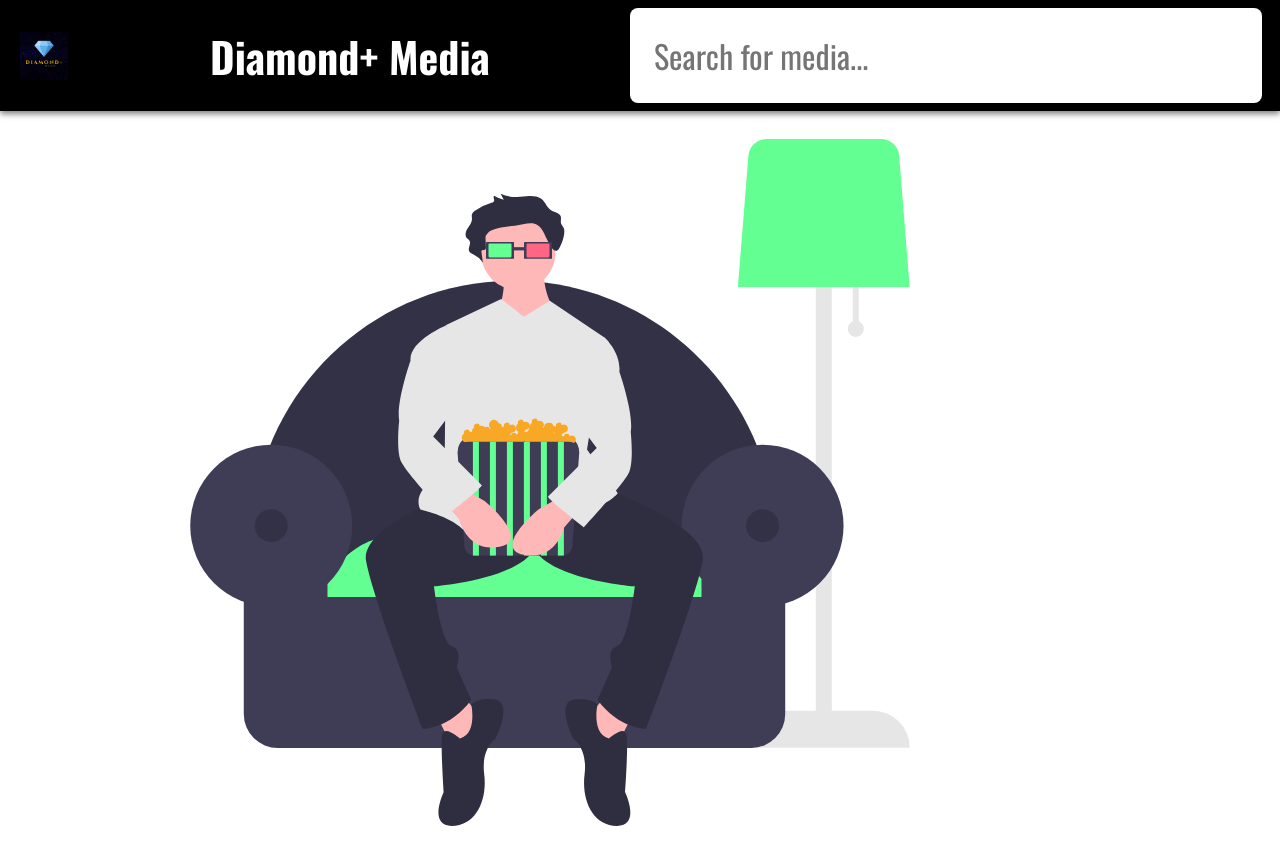
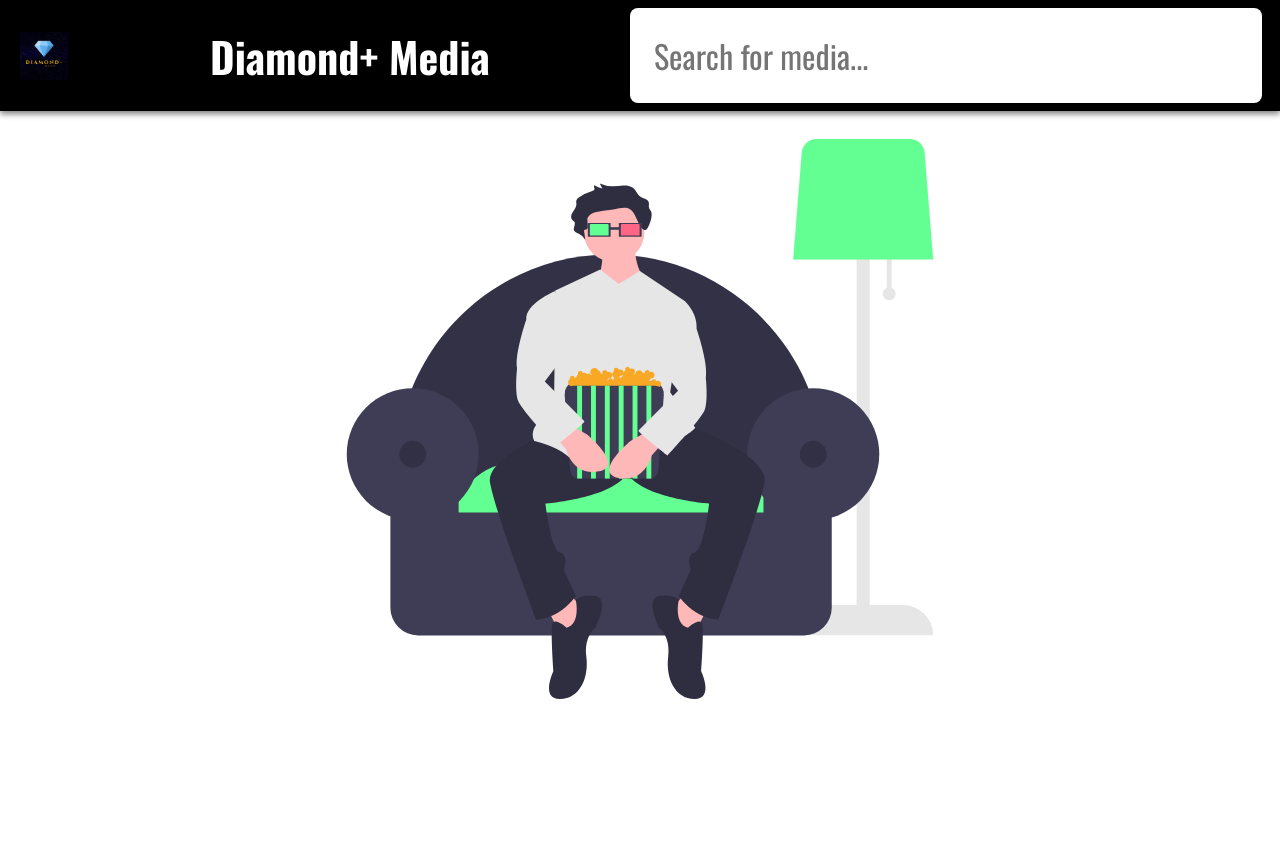
Before and after one commit to GuguButhelezi/diamond-plus, a React (Create React App) app: page / in a window 1280 px wide. After the commit the page ends 800 px from the top, so only its background shows below. Built offline with nearby package versions, Linux system fonts and the light colour scheme.

Commit message:
minor changes

```diff
--- a/src/index.css
+++ b/src/index.css
@@ -6,6 +6,8 @@
   box-sizing: border-box;
   font-family: "Oswald", "sans-serif";
 }
+
+/* Header */
 
 header {
   display: flex;
@@ -39,9 +41,10 @@ header {
   outline: none;
 }
 
+/* Main */
+
 .movie__container {
   width: 100%;
-  max-width: 1100px;
   display: flex;
   flex-direction: row;
   flex-wrap: wrap;
@@ -55,6 +58,7 @@ header {
   border: 2px solid green;
   border-radius: 8px;
   width: calc(100% / 3);
+  height: 420px;
   padding: 16px;
   margin: 12px 24px;
   cursor: pointer;
@@ -92,7 +96,7 @@ header {
 .movie__poster {
   height: 300px;
   width: 100%;
-  object-fit: cover;
+  object-fit: contain;
 }
 
 .info {
@@ -104,6 +108,9 @@ header {
   font-size: 28px;
   color: green;
   margin: 4px 6px;
+  text-overflow: ellipsis;
+  white-space: nowrap;
+  overflow: hidden;
 }
 
 .movie__year {
@@ -121,14 +128,17 @@ header {
 
 .search__img {
   width: 100%;
-  object-fit: cover;
+  height: 70vh;
 }
 
 .mount {
+  width: 100%;
   display: flex;
   flex-direction: column-reverse;
   align-items: center;
 }
+
+/* More info */
 
 .info__container {
   width: 100%;
@@ -150,7 +160,6 @@ header {
 
 .left__img {
   width: 100%;
-  /* max-height: 350px; */
   object-fit: cover;
 }
 
@@ -211,7 +220,9 @@ img {
 }
 
 /* RESPONSIVENESS */
+
 /* tablets, large smartphones */
+
 @media (max-width: 768px) {
   .header__title {
     font-size: 32px;
@@ -275,6 +286,7 @@ img {
 
   .back {
     position: fixed;
+    top: 0;
   }
 
   .mount {
```
